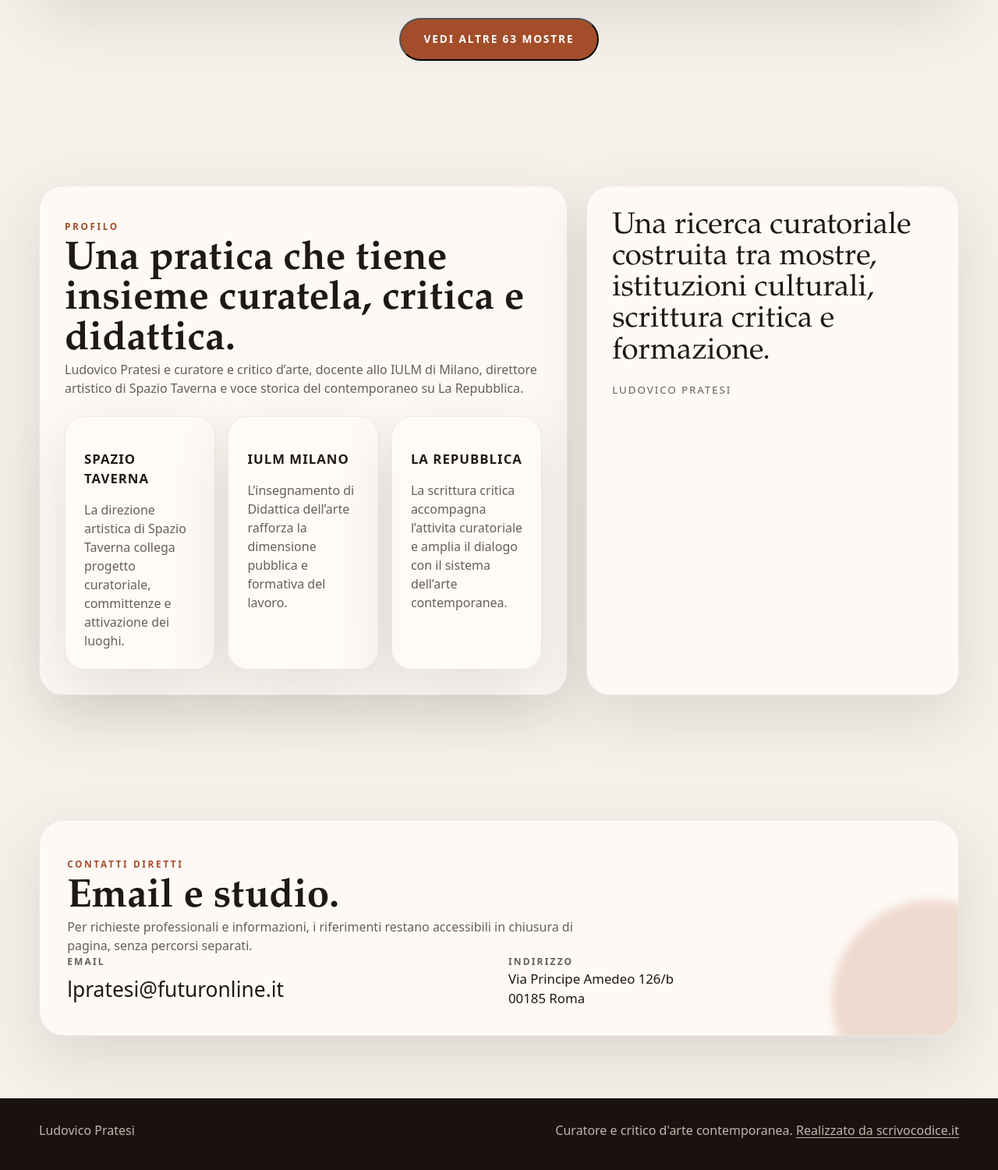
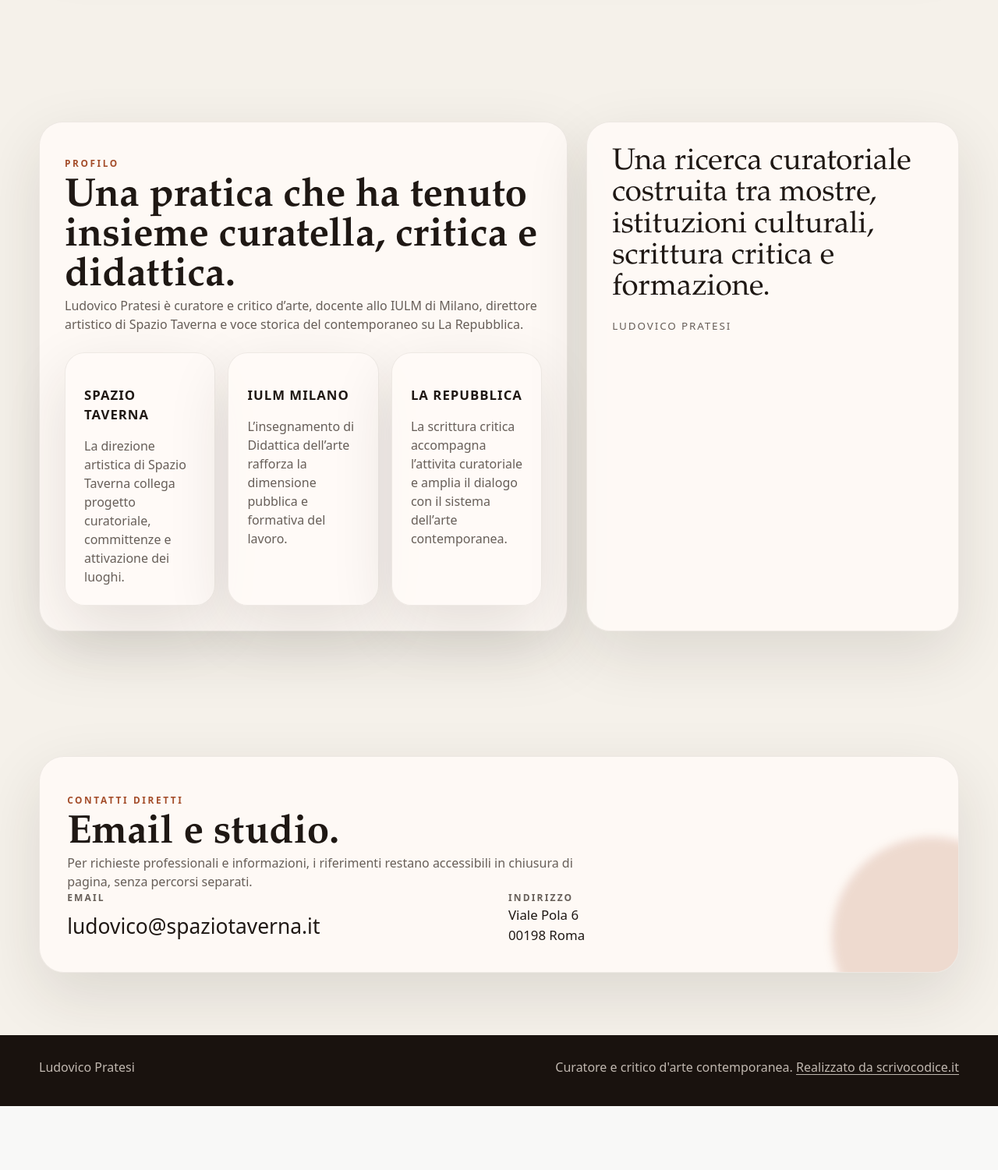
Before and after one commit to scrivocodice/ludovicopratesi.it, a Django app: page / in a window 1280 px wide. Shown: the part 3960-5461 px from the top of the page at 78% size. After the commit the page ends 5379 px from the top, so only its background shows below. Run offline with Django 5.2, Linux system fonts and the light colour scheme; data comes from the database, SQL or seed files in the repository; parts of the project's set-up code (start-up, migrations or seed data) failed here and were passed over.

Commit message:
Aggiorna modifiche e script per il run dev.

```diff
--- a/app/frontend/templates/layout_previews/layout_preview_one.html
+++ b/app/frontend/templates/layout_previews/layout_preview_one.html
@@ -22,7 +22,7 @@
       <div class="section-heading">
         <div>
           <p class="section-label mb-2">Mostre</p>
-          <h2 class="section-title">Mostre recenti e archivio curatoriale.</h2>
+          <h2 class="section-title">Mostre</h2>
         </div>
         <p class="section-intro">Una selezione ordinata dalla piu recente; le prime {{ initial_exhibits_count }} schede sono subito visibili e il resto si apre nella stessa pagina.</p>
       </div>
--- a/app/frontend/views.py
+++ b/app/frontend/views.py
@@ -15,10 +15,10 @@ PREVIEW_NAV_ITEMS = [
 INITIAL_EXHIBITS_COUNT = 6
 
 PREVIEW_CONTACTS = {
-    'email': 'lpratesi@futuronline.it',
+    'email': 'ludovico@spaziotaverna.it',
     'address_lines': [
-        'Via Principe Amedeo 126/b',
-        '00185 Roma',
+        'Viale Pola 6',
+        '00198 Roma',
     ],
 }
 
@@ -28,11 +28,11 @@ HOME_PAGE = {
     'hero_image': 'https://media.ludovicopratesi.it/thumbs/items/1b/f0/7a4deafc92387c03629cea08c419.jpg.637x388_q50_crop_smart_upscale.jpg',
     'hero_kicker': 'Ludovico Pratesi',
     'hero_title': 'Curatore e critico d’arte.',
-    'hero_text': 'Professore di Didattica dell’arte all’Università IULM di Milano.',
-    'hero_note': 'Direttore artistico di Spazio Taverna e critico del quotidiano La Repubblica.',
+    'hero_text': '',
+    'hero_note': 'Fondatore e Direttore di Spazio Taverna.',
     'about_label': 'Profilo',
-    'about_title': 'Una pratica che tiene insieme curatela, critica e didattica.',
-    'about_intro': 'Ludovico Pratesi e curatore e critico d’arte, docente allo IULM di Milano, direttore artistico di Spazio Taverna e voce storica del contemporaneo su La Repubblica.',
+    'about_title': 'Una pratica che ha tenuto insieme curatella, critica e didattica.',
+    'about_intro': 'Ludovico Pratesi è curatore e critico d’arte, docente allo IULM di Milano, direttore artistico di Spazio Taverna e voce storica del contemporaneo su La Repubblica.',
     'about_quote': 'Una ricerca curatoriale costruita tra mostre, istituzioni culturali, scrittura critica e formazione.',
     'about_points': [
         {
--- a/www/settings/loc.py
+++ b/www/settings/loc.py
@@ -2,6 +2,8 @@ from .common import *
 
 DEBUG = True
 ALLOWED_HOSTS = ["127.0.0.1", "localhost"]
+
+SECRET_KEY='pippo'
 
 DATABASES = {
     'default': {
```
Also changed, not shown: manage.py (+24 -2 lines), www/settings/__init__.py (+7 -1 lines), 1 other file.
